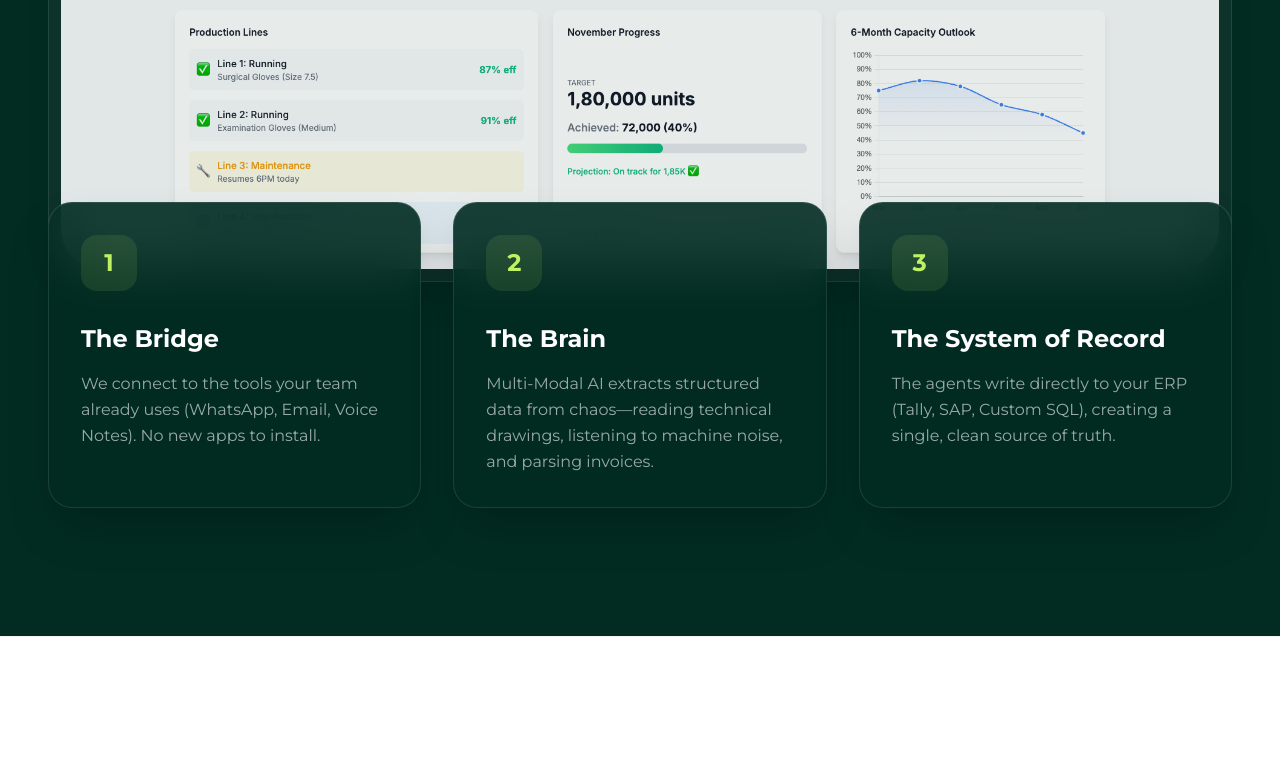
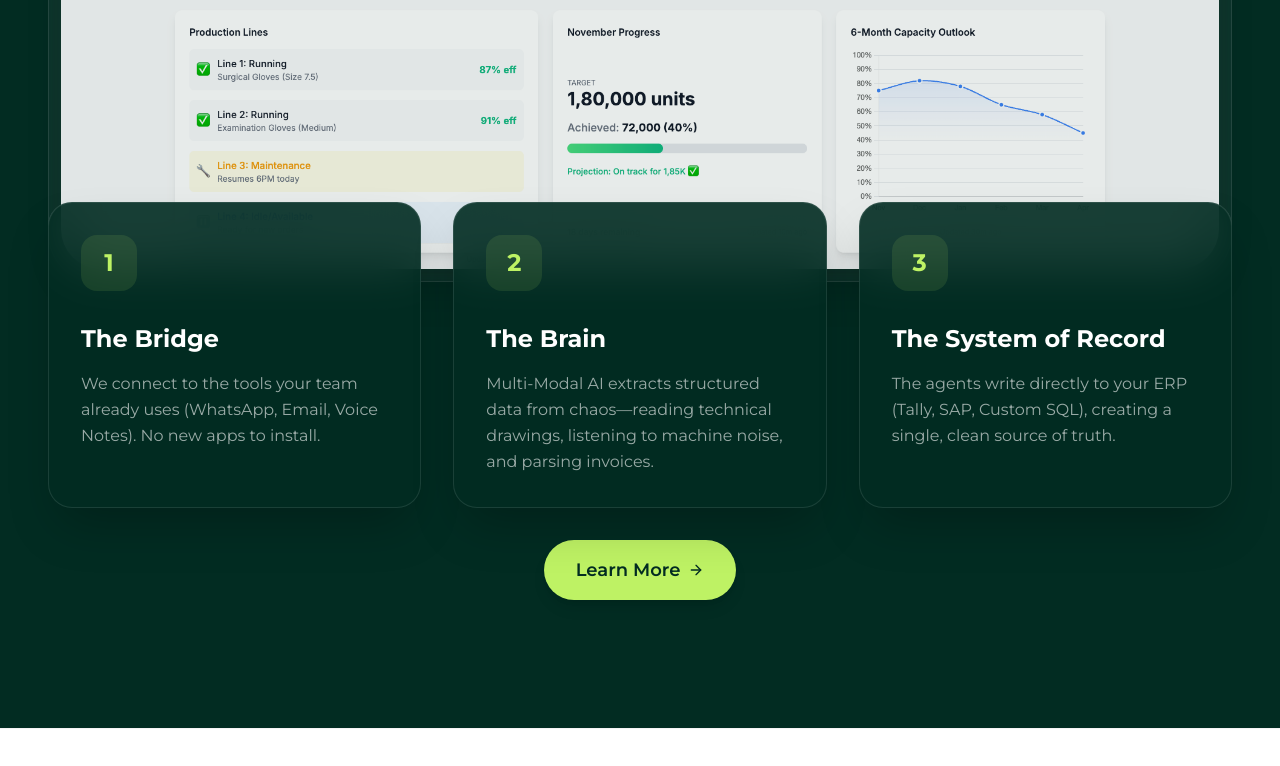
Before and after one commit to dabbygabby/agentworks-mfg, a Next.js app: page / in a window 1280 px wide. Shown: the part 2906-3672 px from the top of the page. Built offline with nearby package versions, Linux system fonts and the light colour scheme.

Commit message:
added learn more to homepage

```diff
--- a/src/components/home/SolutionSection.tsx
+++ b/src/components/home/SolutionSection.tsx
@@ -1,6 +1,8 @@
 import React from 'react';
 import Card from '../ui/Card';
 import Section from '../ui/Section';
+import Button from '../ui/Button';
+import { ArrowRightIcon } from 'lucide-react';
 
 const SolutionSection = () => {
     return (
@@ -10,9 +12,10 @@ const SolutionSection = () => {
                     High-Performance Infrastructure <br />
                     <span className="text-[#bef264]">Zero-Friction Interface</span>
                 </h2>
-                <p className="text-xl text-white/70 leading-relaxed">
+                <p className="text-xl text-white/70 leading-relaxed mb-8">
                     We connect to the tools your team already uses, extract structured data from chaos, and write directly to your ERP.
                 </p>
+
             </div>
 
             {/* Dashboard Screenshot */}
@@ -57,6 +60,12 @@ const SolutionSection = () => {
                     </p>
                 </Card>
             </div>
+            <div className='flex w-full items-center justify-center mt-8'>
+                <Button href="/how-it-works" variant="accent">
+                    Learn More
+                    <ArrowRightIcon className="w-4 h-4 ml-2" />
+                </Button>
+            </div>
         </Section>
     );
 };
```
